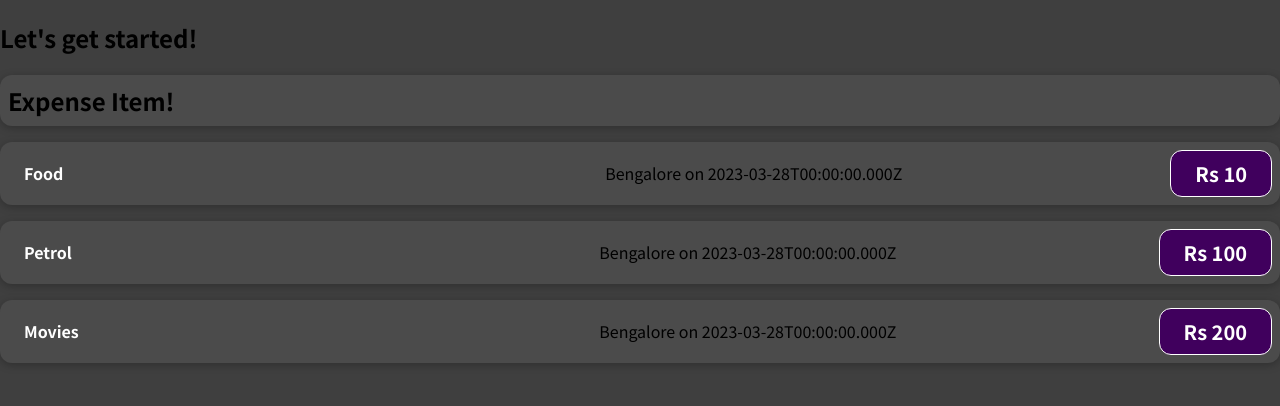
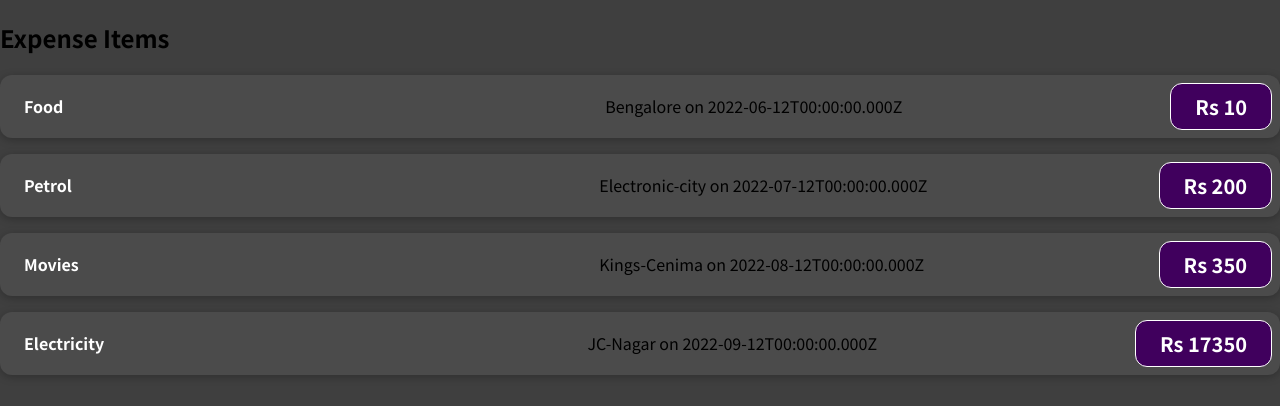
Before and after one commit to tarik1105/starting-setup, a JavaScript app: page / in a window 1280 px wide. Shown: the top 406 px of the page. Built offline with nearby package versions, Linux system fonts and the light colour scheme.

Commit message:
3rd commit

```diff
--- a/src/App.js
+++ b/src/App.js
@@ -1,12 +1,63 @@
 import ExpenseItem from "./components/ExpenseItem";
 
 function App() {
+  const expenses = [
+    { id: "e1",
+      title: "Food",
+      location: "Bengalore",
+      date: new Date(2022, 5, 12),
+      amount: 10,
+    },
+    {
+      id: "e2",
+      title: "Petrol",
+      location: "Electronic-city",
+      date: new Date(2022, 6, 12),
+      amount: 200,
+    },
+    { id: "e3",
+      title: "Movies",
+      location: "Kings-Cenima",
+      date: new Date(2022, 7, 12),
+      amount: 350,
+    },
+    {
+      id: "e4",
+      title: "Electricity",
+      location: "JC-Nagar",
+      date: new Date(2022, 8, 12),
+      amount: 17350,
+    },
+  ];
+
   return (
     <div>
-      <h2>Let's get started!</h2>
-      <ExpenseItem></ExpenseItem>
+      <h2>Expense Items</h2>
+      <ExpenseItem
+        title={expenses[0].title}
+        location={expenses[0].location}
+        date={expenses[0].date}
+        amount={expenses[0].amount}
+      ></ExpenseItem>
+      <ExpenseItem
+        title={expenses[1].title}
+        location={expenses[1].location}
+        date={expenses[1].date}
+        amount={expenses[1].amount}
+      ></ExpenseItem>
+      <ExpenseItem
+        title={expenses[2].title}
+        location={expenses[2].location}
+        date={expenses[2].date}
+        amount={expenses[2].amount}
+      ></ExpenseItem>
+      <ExpenseItem
+        title={expenses[3].title}
+        location={expenses[3].location}
+        date={expenses[3].date}
+        amount={expenses[3].amount}
+      ></ExpenseItem>
     </div>
-
   );
 }
 
--- a/src/components/ExpenseItem.js
+++ b/src/components/ExpenseItem.js
@@ -1,27 +1,11 @@
 import './ExpenseItem.css'
 
-function ExpenseItem(){
-    const expenseDate = new Date (2023, 2, 28);
-    const locationOfExpenditure = 'Bengalore '
-
+function ExpenseItem(props){
     return(
-        <div>
-            <h2 className='expense-item h2'>Expense Item!</h2>
-            <div className='expense-item'>
-                <h2 className='expense-item__description'>Food</h2>
-                <div className='expense-item__description'>{locationOfExpenditure}on {expenseDate.toISOString()}</div>
-                <div className='expense-item__price'>Rs 10</div>
-            </div>
-            <div className='expense-item'>
-                <h2 className='expense-item__description'>Petrol</h2>
-                <div className='expense-item__description'>{locationOfExpenditure}on {expenseDate.toISOString()}</div>
-                <div className='expense-item__price'>Rs 100</div>
-            </div>
-            <div className='expense-item'>
-                <h2 className='expense-item__description'>Movies</h2>
-                <div className='expense-item__description'>{locationOfExpenditure}on {expenseDate.toISOString()}</div>
-                <div className='expense-item__price'>Rs 200</div>
-            </div>
+        <div className='expense-item'>
+            <h2 className='expense-item__description'>{props.title}</h2>
+            <div className='expense-item__description'>{props.location} on {props.date.toISOString()}</div>
+            <div className='expense-item__price'>Rs {props.amount}</div>
         </div>
     );
 }
```
